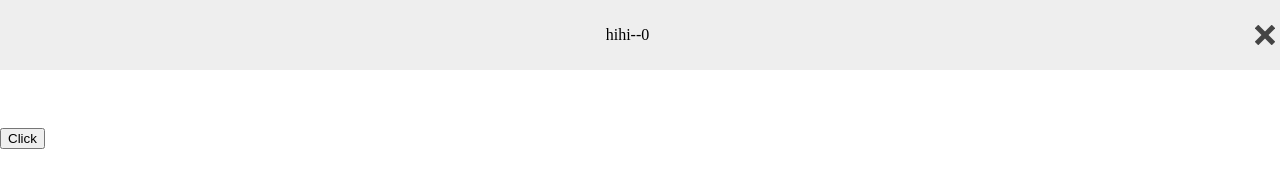
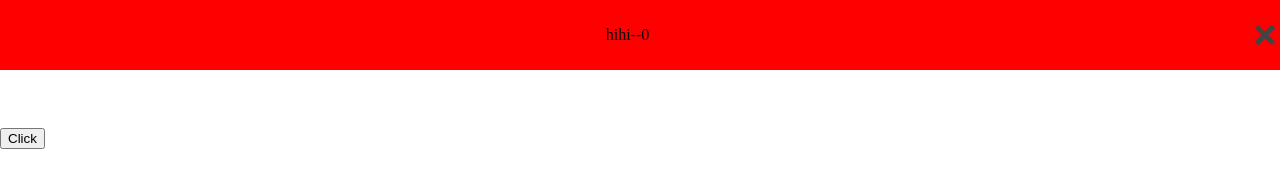
Before and after one commit to tedshd/notification_top, a website: page index.html in a window 1280 px wide. Both pictures are taken after a click on the button "Click". Drawn offline with Linux system fonts and the light colour scheme.

Commit message:
[Dev] Add set color.

```diff
--- a/index.html
+++ b/index.html
@@ -26,7 +26,7 @@
     }, 2000);
     var c = 0;
     document.querySelector('button').addEventListener('click', function () {
-        not.show({t: 5000, msg: 'hihi--' + c});
+        not.show({t: 5000, color: 'red', msg: 'hihi--' + c});
         c++;
     })
 </script>
--- a/javascript/notification_top.js
+++ b/javascript/notification_top.js
@@ -11,20 +11,24 @@
         var notifitonHideTimeout;
         function show(option) {
             var d4 = {
+                    color: 'green',
                     t: 3000,
                     msg: 'd4 msg'
                 },
                 d = new Date().getTime(),
                 div = document.createElement('div'),
+                color = d4.color,
                 t = d4.t,
                 msg = d4.msg;
             if (option) {
+                color = option.color || d4.color;
                 t = option.t || d4.t;
                 msg = option.msg || d4.msg;
             }
 
             div.setAttribute('id', 'n-' + d);
             div.setAttribute('class', 'notification-top vertical-centering');
+            div.setAttribute('style', 'background:' + color);
             div.innerHTML = '<span class="notification-top-ico"></span>' +
                 '<span class="notification-top-msg">' + msg + '</span>' +
                 '<span class="notification-top-close">' +
```
